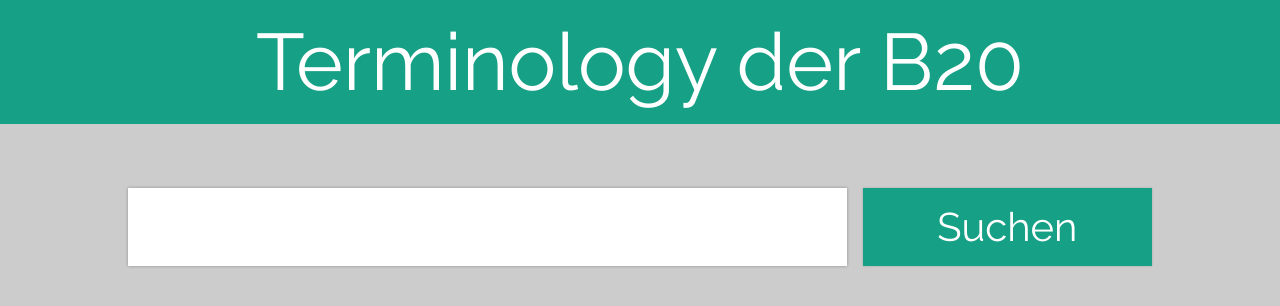
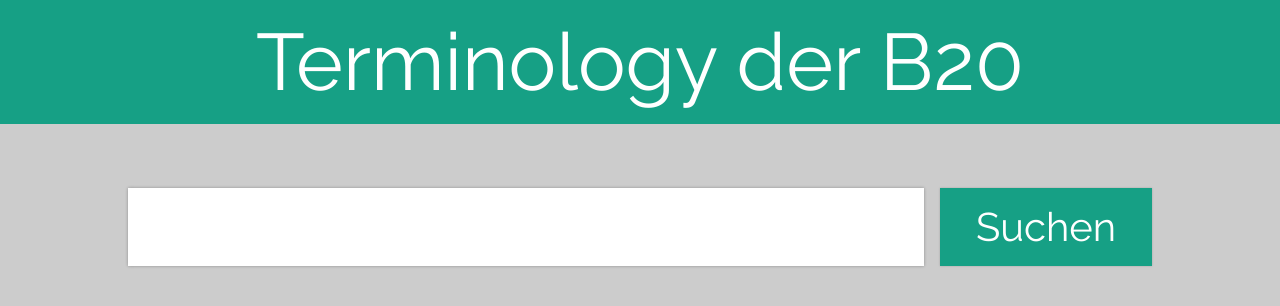
Before and after one commit to mornir/termino-b20, a Vue app: page / in a window 1280 px wide. Shown: the top 306 px of the page. Built offline with nearby package versions, Linux system fonts and the light colour scheme.

Commit message:
Fix content jumping

```diff
--- a/src/App.vue
+++ b/src/App.vue
@@ -139,18 +139,6 @@ main {
   align-items: start;
 }
 
-.autcompleteSearch {
-  flex-grow: 2;
-}
-
-.searchInput {
-  width: 100%;
-  font-size: 2.5rem;
-  padding: 1rem;
-  box-shadow: 0 0 3px rgba(0, 0, 0, 0.3);
-  border: none;
-}
-
 .searchButton {
   flex-grow: 1;
   background-color: #16a085;
@@ -163,10 +151,26 @@ main {
   box-shadow: 0 0 2px rgba(0, 0, 0, 0.2);
 }
 
+.autcompleteSearch {
+  flex-grow: 2;
+  position: relative;
+  width: 70%;
+}
+
+.searchInput {
+  width: 100%;
+  font-size: 2.5rem;
+  padding: 1rem;
+  box-shadow: 0 0 3px rgba(0, 0, 0, 0.3);
+  border: none;
+}
+
 .autocomplete {
+  width: 100%;
   background-color: white;
   padding: 0;
   margin: 0;
+  position: absolute;
 }
 
 .autocomplete li {
```
Lines whose indentation alone changed are shown as unchanged.
